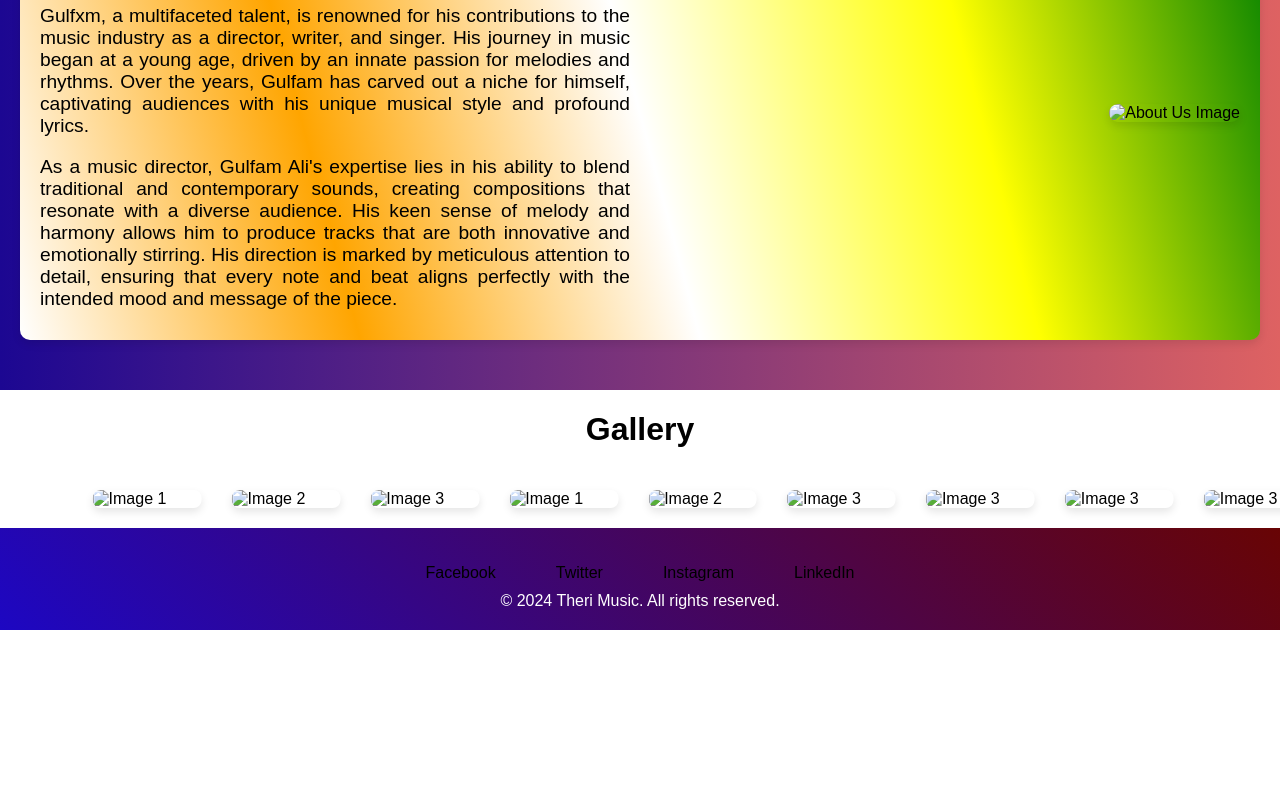
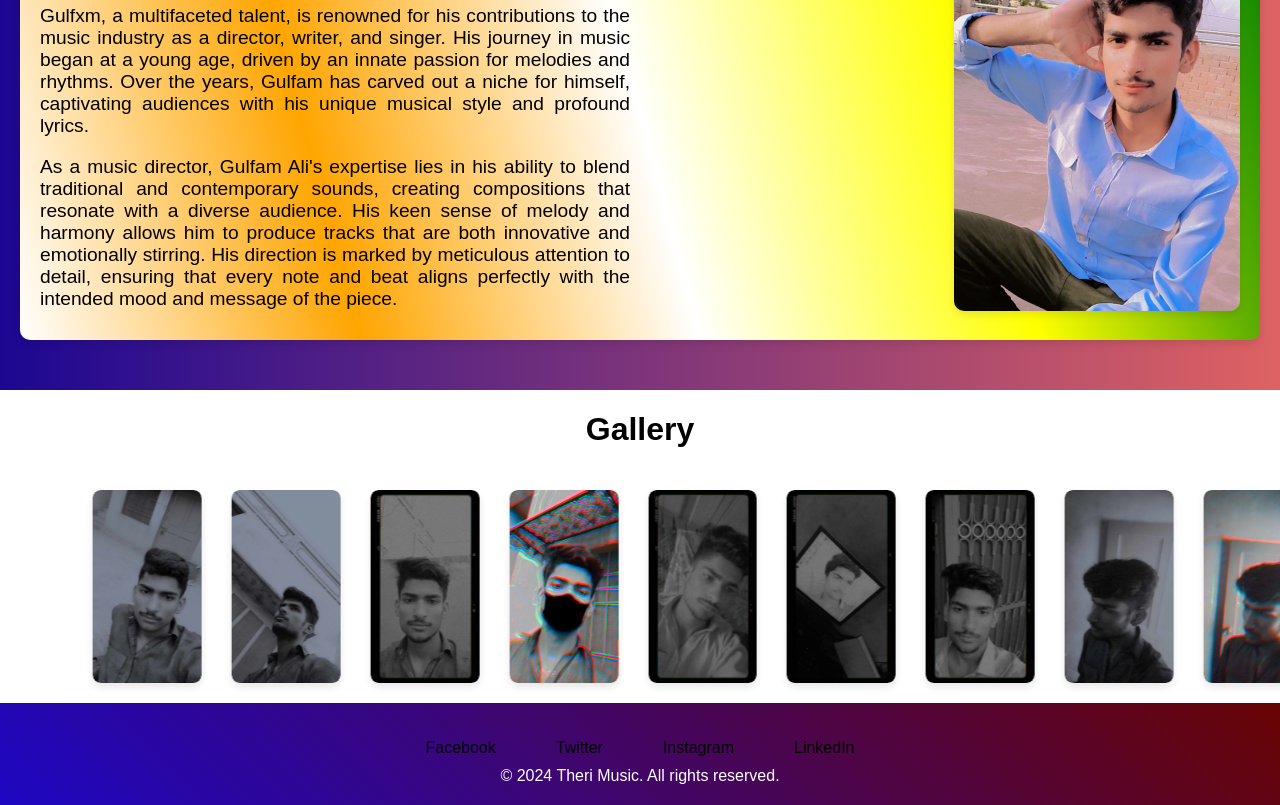
Before and after one commit to Imranali164490/gulfxm, a plain HTML site: page about.html in a window 1280 px wide. Shown: the part 316-1121 px from the top of the page. Before the commit the page ends 946 px from the top, so only its background shows below. Drawn offline with Linux system fonts and the light colour scheme.

Commit message:
Update about.html

```diff
--- a/about.html
+++ b/about.html
@@ -32,7 +32,7 @@
 
             </div>
             <div class="image">
-                <img src="./team/ceo.jpeg" alt="About Us Image">
+                <img src="ceo.jpeg" alt="About Us Image">
             </div>
         </div>
     </section>
@@ -42,31 +42,31 @@
 
         <!-- <h1>Gallery</h1> -->
         <div class="gallery-item">
-            <img src="./gallery/1.jpg" alt="Image 1">
+            <img src="1.jpg" alt="Image 1">
         </div>
         <div class="gallery-item">
-            <img src="/gallery/10.jpg" alt="Image 2">
+            <img src="10.jpg" alt="Image 2">
         </div>
         <div class="gallery-item">
-            <img src="./gallery/11.jpg" alt="Image 3">
+            <img src="11.jpg" alt="Image 3">
         </div>
         <div class="gallery-item">
-            <img src="./gallery/12.jpg" alt="Image 1">
+            <img src="12.jpg" alt="Image 1">
         </div>
         <div class="gallery-item">
-            <img src="./gallery/2.jpg" alt="Image 2">
+            <img src="2.jpg" alt="Image 2">
         </div>
         <div class="gallery-item">
-            <img src="./gallery/3.jpg" alt="Image 3">
+            <img src="3.jpg" alt="Image 3">
         </div>
         <div class="gallery-item">
-            <img src="./gallery/4.jpg" alt="Image 3">
+            <img src="4.jpg" alt="Image 3">
         </div>
         <div class="gallery-item">
-            <img src="./gallery/5.jpg" alt="Image 3">
+            <img src="5.jpg" alt="Image 3">
         </div>
         <div class="gallery-item">
-            <img src="./gallery/6.jpg" alt="Image 3">
+            <img src="6.jpg" alt="Image 3">
         </div>
     </div>
 
```
